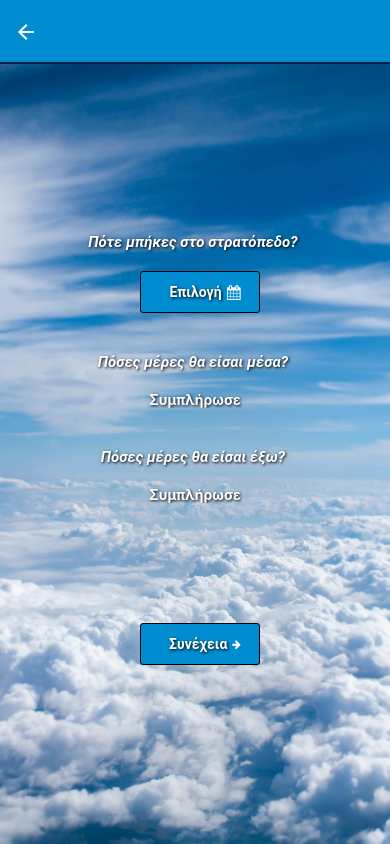
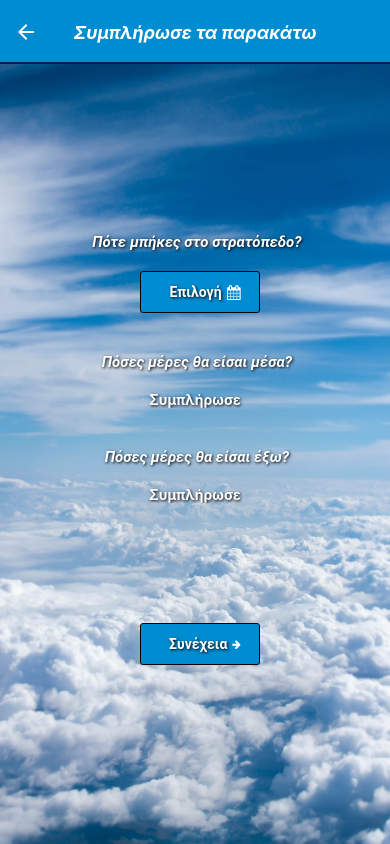
Before and after one commit to stamoskantarakis/army-calendar, a React Native app: screen /DatePicker in a window 390 px wide. Built offline with nearby package versions, Linux system fonts and the light colour scheme; what react-native-calendars would draw is missing.

Commit message:
Changes v2
Centered Header Style of all screens, Centered Div's

```diff
--- a/App.js
+++ b/App.js
@@ -1,19 +1,13 @@
 import * as React from 'react';
-// import { StatusBar } from 'expo-status-bar';
 import { Provider } from 'react-redux';
 import { createStore } from 'redux';
 import reducer from './Reducer';
 import { StyleSheet, Text, View, Image } from 'react-native';
-// import { Provider } from 'react-redux';
-// import { createStore } from 'redux';
 import { NavigationContainer } from '@react-navigation/native';
 import { createStackNavigator } from '@react-navigation/stack';
-// // import mainReducer from './FriendsReducer';
 import HomeScreen from './app/screens/HomeScreen';
 import DatePickerScreen from './app/screens/DatePickerScreen'
 import ResultScreen from './app/screens/ResultScreen'
-
-// import 'react-native-gesture-handler';
 
 
 const store = createStore(
@@ -35,26 +29,26 @@ export default function App() {
         },
         headerTintColor: '#fff',
         headerTitleStyle: {
+
           fontWeight: 'bold',
-          marginLeft:50,
-          fontStyle:'italic'
+          fontStyle:'italic',
         },
       }}>
       <Stack.Screen
           name="Home"
           component={HomeScreen}
 
-          options={{ title: 'Το Ημερολόγιο του Σμηνίτη' }}
+          options={{ title: 'Το Ημερολόγιο του Σμηνίτη',headerTitleAlign: "center", }}
         />
       <Stack.Screen
         name="DatePicker"
         component={DatePickerScreen}
-        options={{ title: '' }}
+        options={{ title: 'Συμπλήρωσε τα παρακάτω',headerTitleAlign: "center", }}
       />
       <Stack.Screen
         name="Result"
         component={ResultScreen}
-        options={{ title: 'Το Ημερολόγιο σου' }}
+        options={{ title: 'Το Ημερολόγιο σου',headerTitleAlign: "center", }}
       />
     </Stack.Navigator>
   </NavigationContainer>
--- a/app/screens/DatePickerScreen.js
+++ b/app/screens/DatePickerScreen.js
@@ -85,6 +85,8 @@ function DatePickerScreen({ navigation, route  }) {
 
 const styles = StyleSheet.create({
     imageStyle:{
+        display:"flex",
+        textAlign:"center",
         width:"100%",
         height:"100%",
         justifyContent: 'center',
@@ -101,13 +103,15 @@ const styles = StyleSheet.create({
 
     },
     mainText:{
+        display:"flex",
+        justifyContent: "center",
+        textAlign:"center",
         fontWeight: '700',
         fontFamily: 'Roboto',
         textAlign:"center",
         color:"white",
         marginTop: 40,
         fontSize: 15,
-        right:4,
         fontStyle:'italic',
         textShadowColor: 'rgba(0, 0, 0, 1)',
         textShadowOffset: {width: 1, height: 1},
@@ -127,6 +131,9 @@ const styles = StyleSheet.create({
 
     },
     nextButton:{
+        display:"flex",
+        justifyContent: "center",
+        textAlign:"center",
         marginTop:120,
         backgroundColor: "#008cd1",
         borderWidth: 1,
@@ -149,6 +156,7 @@ const styles = StyleSheet.create({
 
     },
     input:{
+
         marginTop:20,
         textAlign: "center",
         color:"white",
--- a/app/screens/HomeScreen.js
+++ b/app/screens/HomeScreen.js
@@ -22,6 +22,9 @@ function HomeScreen({ navigation, route }) {
 
 const styles = StyleSheet.create({
     backgroundImageStyle:{
+        display:"flex",
+        justifyContent: "center",
+        textAlign:"center",
         width:"100%",
         height:"100%",
         justifyContent: 'center',
@@ -29,14 +32,20 @@ const styles = StyleSheet.create({
 
     },
     underHeaderImage:{
+        display:"flex",
+        justifyContent: "center",
         width: 245,
         height:265,
         left:0,
         marginBottom:30,
         marginTop:40
 
+
     },
     button:{
+        display:"flex",
+        justifyContent: "center",
+        textAlign:"center",
         marginTop:60,
         marginBottom:100,
         backgroundColor: "#008cd1",
@@ -63,13 +72,14 @@ const styles = StyleSheet.create({
 
     },
     mainText:{
+        display:"flex",
+        justifyContent: "center",
+        textAlign:"center",
         fontWeight: '700',
         fontFamily: 'Roboto',
-        textAlign:"center",
         color:"white",
         marginTop: 10,
         fontSize: 15,
-        right:4,
         fontStyle:'italic',
         textShadowColor: 'rgba(0, 0, 0, 1)',
         textShadowOffset: {width: 1, height: 1},
--- a/app/screens/ResultScreen.js
+++ b/app/screens/ResultScreen.js
@@ -129,12 +129,6 @@ const styles = StyleSheet.create({
         textShadowOffset: {width: 1, height: 1},
         textShadowRadius: 3
     },
-    underHeaderImage:{
-        width:125,
-        height:150,
-        left:140,
-        marginTop:30
-    },
     basicBackground : {
         flex: 1,
         alignItems: 'center',
```
